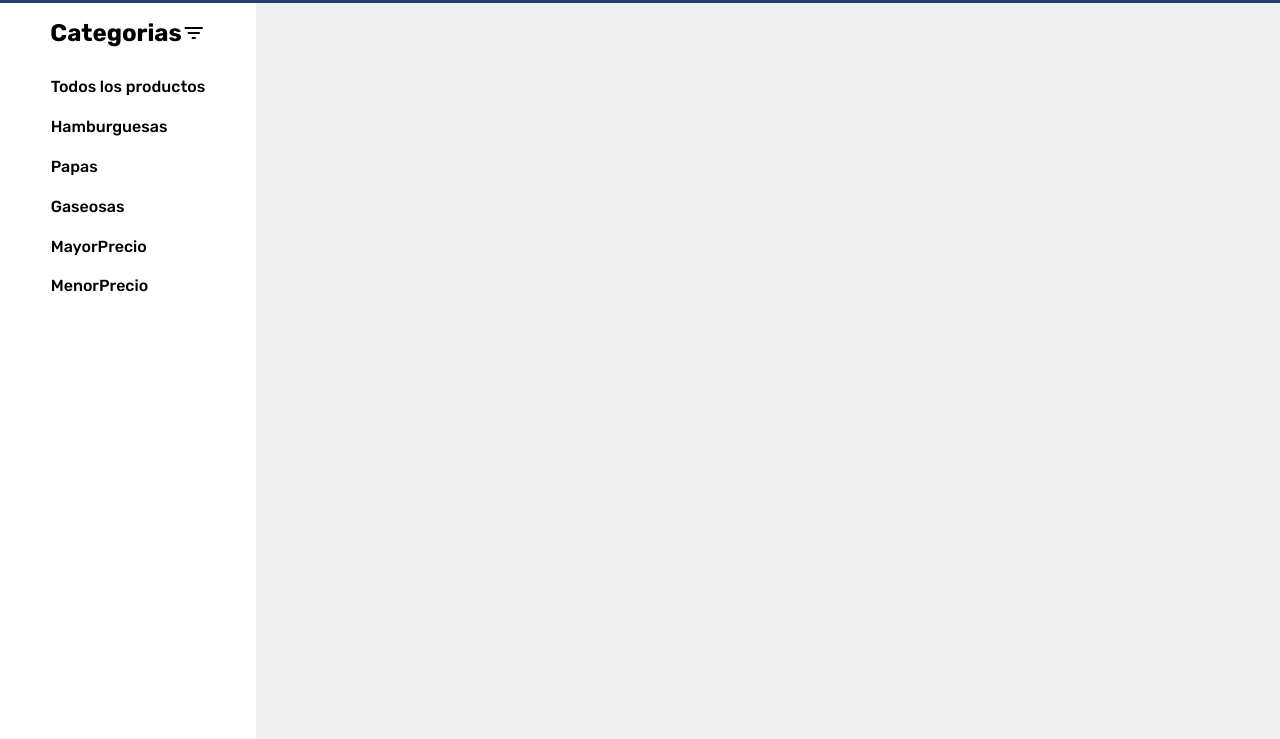
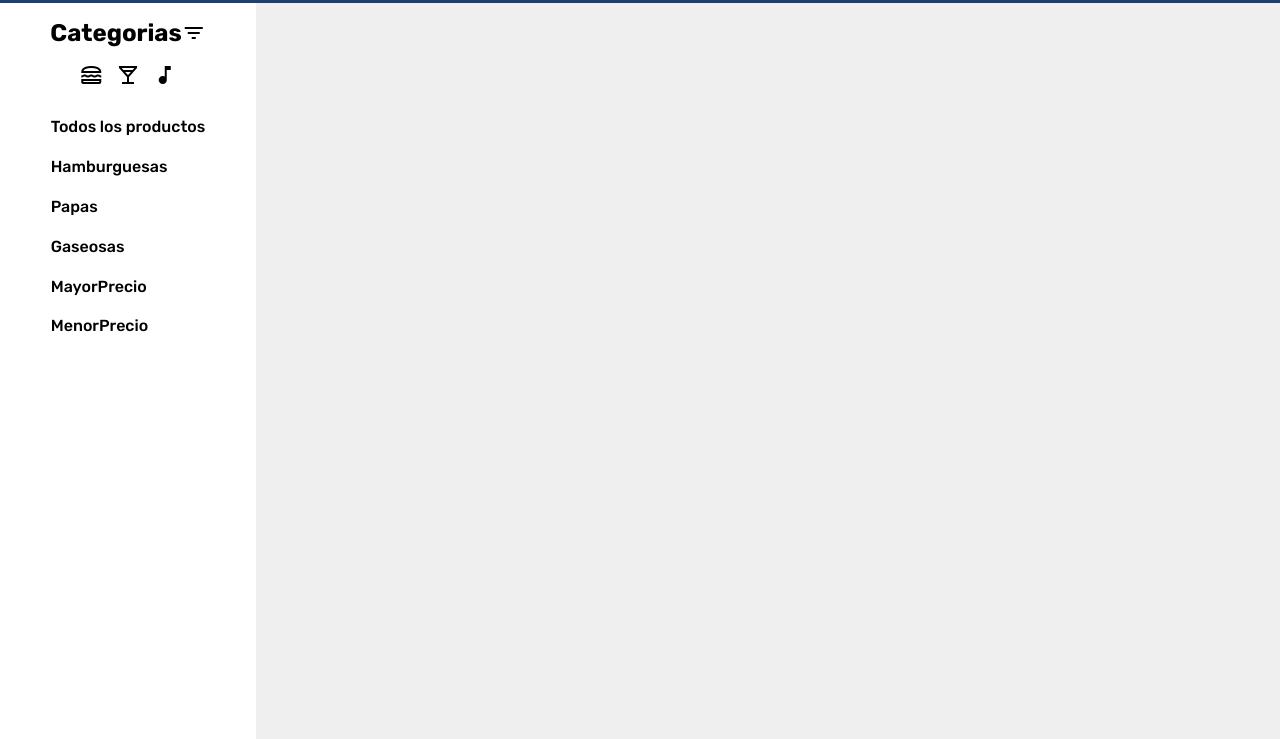
Before and after one commit to valenisgroo/Integrador-JS-store, a website built with Vite: page index.html in a window 1280 px wide. Shown: the part 61-800 px from the top of the page. Built offline with nearby package versions, Linux system fonts and the light colour scheme; some packages are replaced by stand-ins of ours.

Commit message:
Add new icons

```diff
--- a/index.html
+++ b/index.html
@@ -51,6 +51,18 @@
                 </span>
               </h2>
 
+              <div class="iconos">
+                <span class="material-symbols-outlined">
+                lunch_dining
+                </span>
+                <span class="material-symbols-outlined">
+                  local_bar
+                  </span>
+                  <span class="material-symbols-outlined">
+                    music_note
+                    </span>
+                </div>
+
               <ul id="listFilter"></ul>
           </aside>
           <div class="store" id="storeContainer">
--- a/style.css
+++ b/style.css
@@ -282,3 +282,9 @@
 .delete:hover {
   cursor: pointer;
 }
+
+.iconos{
+  display: flex;
+  margin-top: 2vh;
+  gap: 1vw;
+}
```
